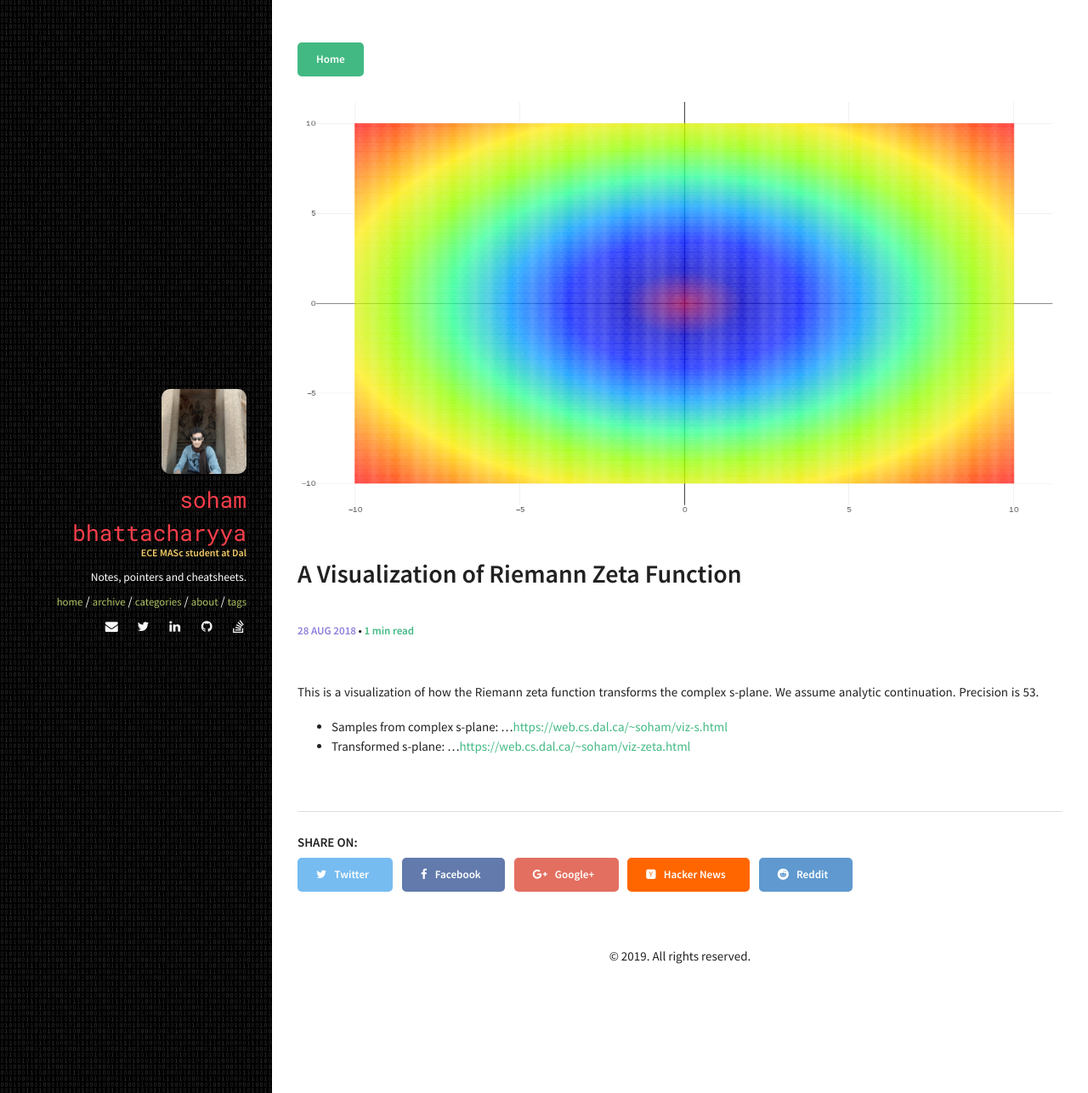
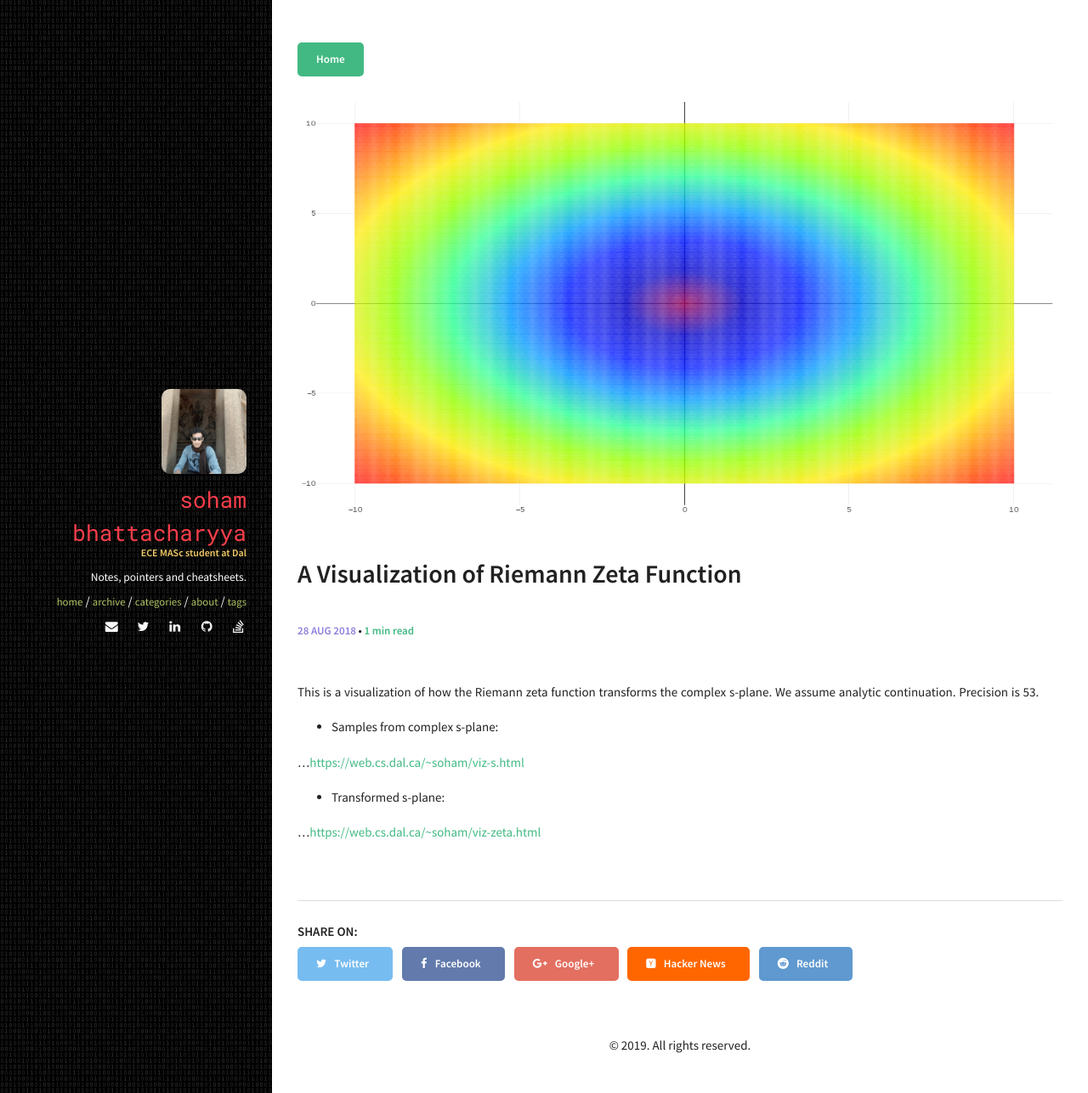
Before and after one commit to sohambhattacharyya/sohambhattacharyya.github.io, a Jekyll site: the page built from _posts/2018-08-28-A-Visualization-of-Riemann-Zeta-Function.markdown, in a window 1280 px wide. Shown: the whole page at 85% size. Built offline with Jekyll 4.4.1, drawn with Linux system fonts in a browser that asks for light colours; comment, search, counter and statistics services are not loaded.

Commit message:
modified

```diff
--- a/_posts/2018-08-28-A-Visualization-of-Riemann-Zeta-Function.markdown
+++ b/_posts/2018-08-28-A-Visualization-of-Riemann-Zeta-Function.markdown
@@ -2,7 +2,7 @@
 layout: post
 title: "A Visualization of Riemann Zeta Function"
 date: 2018-08-28 00:00:00
-categories: Number Theory
+categories: Number-Theory
 tags: [zeta, Riemann, visualization, number, theory, function, analytic, computation]
 comments: true
 image:
@@ -11,6 +11,8 @@
 This is a visualization of how the Riemann zeta function transforms the complex s-plane. We assume analytic continuation. Precision is 53.
 
 * Samples from complex s-plane:
+
 ...[https://web.cs.dal.ca/~soham/viz-s.html](https://web.cs.dal.ca/~soham/viz-s.html)
 * Transformed s-plane:
+
 ...[https://web.cs.dal.ca/~soham/viz-zeta.html](https://web.cs.dal.ca/~soham/viz-zeta.html)
```
